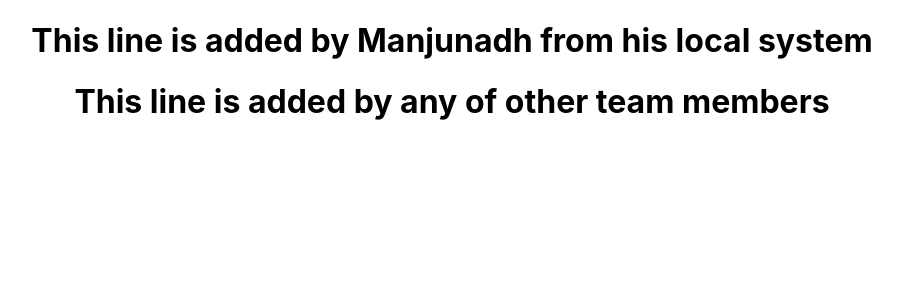
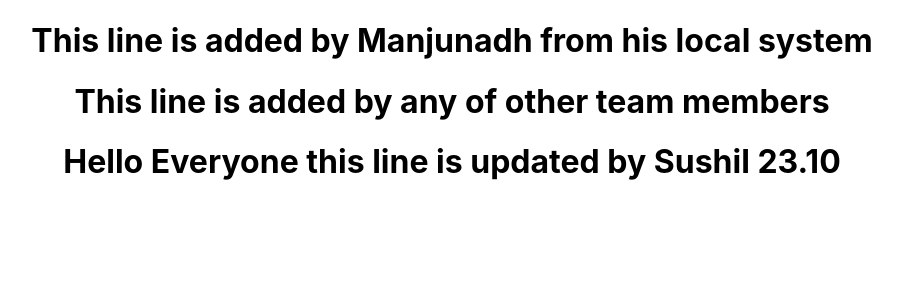
Before and after one commit to manjunadhb/rep2304, a React (Create React App) app: page / in a window 1280 px wide. Shown: the top 300 px of the page, without its empty margins (188-1090 px from the left). Built offline with nearby package versions, Linux system fonts and the light colour scheme.

Commit message:
sushil line added

```diff
--- a/src/App.js
+++ b/src/App.js
@@ -5,7 +5,8 @@ function App() {
   return (
     <div className="App">
       <h1>This line is added by Manjunadh from his local system</h1>
-    <h1>This line is added by any of other team members</h1>
+      <h1>This line is added by any of other team members</h1>
+      <h1>Hello Everyone this line is updated by Sushil 23.10</h1>
     </div>
   );
 }
```
